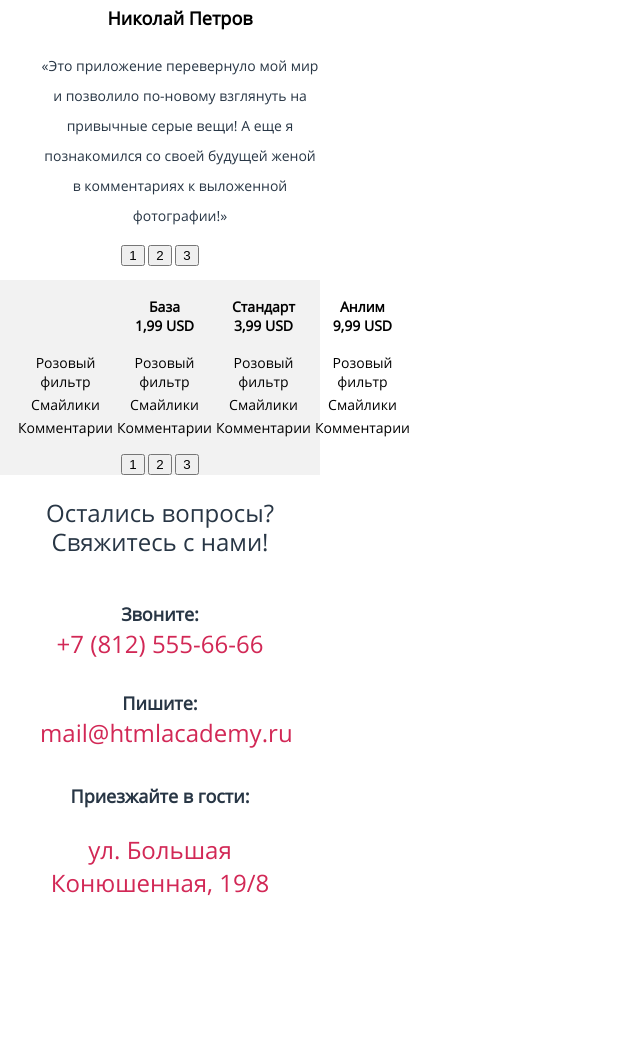
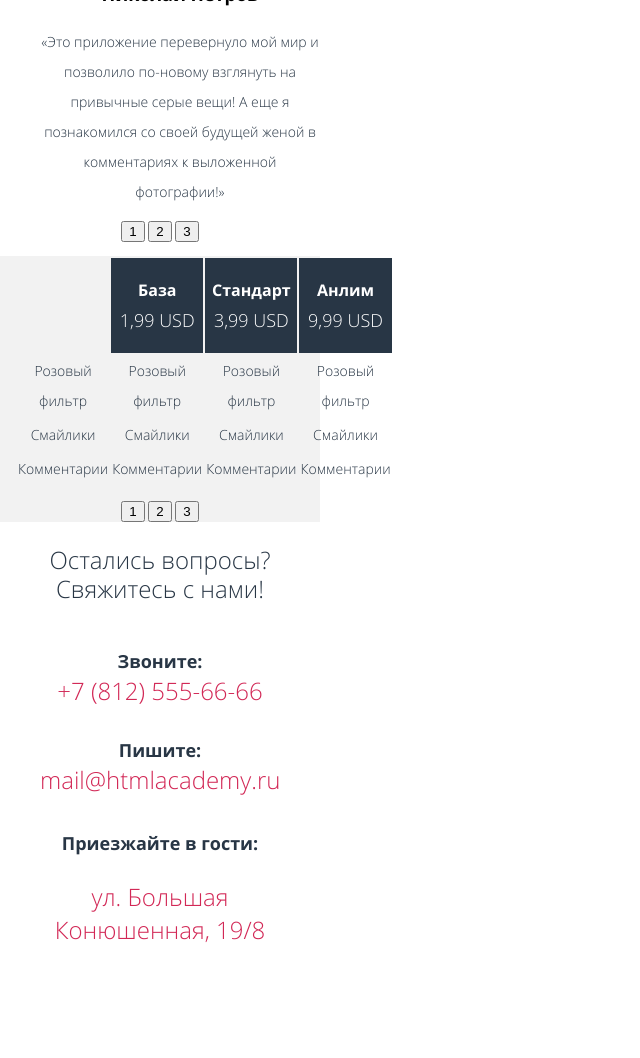
Before and after one commit to VladShpyra/331185-pink-20, a website: page source/index.html in a window 1280 px wide. Shown: the part 2317-3375 px from the top of the page, without its empty margins (0-640 px from the left). Drawn offline with nearby package versions, Linux system fonts and the light colour scheme; files that its build step writes are made by us from their sources; placeholder pictures from the web are drawn by us; files whose address does not match are found by name.

Commit message:
Продолжаем вёрстку с препроцессором v1.2
Правки

```diff
--- a/source/index.html
+++ b/source/index.html
@@ -133,9 +133,9 @@
         <table class="price__table">
           <thead class="price__head">
               <th class="price__value price__value--empty-cell"></th>
-              <th class="price__value "><p>База<br>1,99 USD</p></th>
-              <th class="price__value "><p>Стандарт<br>3,99 USD</p></th>
-              <th class="price__value "><p>Анлим<br>9,99 USD</p></th>
+              <th class="price__value "><p class="price__value price__value--title">База<br><span class="price__value price__value--price">1,99 USD</span></p></th>
+              <th class="price__value "><p  class="price__value price__value--title">Стандарт<br><span class="price__value price__value--price">3,99 USD</span></p></th>
+              <th class="price__value "><p  class="price__value price__value--title">Анлим<br><span class="price__value price__value--price">9,99 USD</span></p></th>
           </thead>
           <tbody class="price__body">
               <tr>
--- a/source/less/blocks/contact.less
+++ b/source/less/blocks/contact.less
@@ -29,6 +29,10 @@
   text-decoration: none;
   padding-left: 40px;
   padding-right: 40px;
+
+  &:hover {
+    color: @dark-blue;
+  }
 }
 
 .item__title--middle {
--- a/source/less/blocks/price.less
+++ b/source/less/blocks/price.less
@@ -1,3 +1,35 @@
 .price {
   background-color: @light-gray;
 }
+
+.price__value {
+  background-color: @dark-blue;
+}
+
+.price__value--empty-cell {
+  background: none;
+}
+
+.price__value--title {
+  color: @white;
+  font-style: normal;
+  font-weight: bold;
+  font-size: 16px;
+  line-height: 30px;
+}
+
+.price__value--price {
+  color: @white;
+  font-style: normal;
+  font-weight: 300;
+  font-size: 18px;
+  line-height: 30px;
+}
+
+.price__field {
+  color: @dark-blue;
+  font-style: normal;
+  font-weight: normal;
+  font-size: 14px;
+  line-height: 30px;
+}
--- a/source/less/fonts.less
+++ b/source/less/fonts.less
@@ -1,11 +1,23 @@
 @font-face {
   font-family: "Open Sans";
   src:  url("../fonts/opensans.woff") format("woff"),
-    url("../fonts/opensans.woff2") format("woff2"),
-    url("../fonts/opensansbold.woff") format("woff"),
-    url("../fonts/opensansbold.woff2") format("woff2"),
-    url("../fonts/opensanslight.woff") format("woff"),
-    url("../fonts/opensanslight.woff2") format("woff2");
+    url("../fonts/opensans.woff2") format("woff2");
   font-weight: normal;
   font-style: normal;
 }
+
+@font-face {
+  font-family: "Open Sans";
+  src: url("../fonts/opensansbold.woff") format("woff"),
+    url("../fonts/opensansbold.woff2") format("woff2");
+  font-weight: bold;
+  font-style: normal;
+}
+
+@font-face {
+  font-family: "Open Sans";
+  src:  url("../fonts/opensanslight.woff") format("woff"),
+    url("../fonts/opensanslight.woff2") format("woff2");
+  font-weight: light;
+  font-style: normal;
+}
```
Also changed, not shown: source/form.html (+3 -3 lines), source/less/fonts.css (added), source/less/vars.css (deleted), source/upload.css (deleted).
